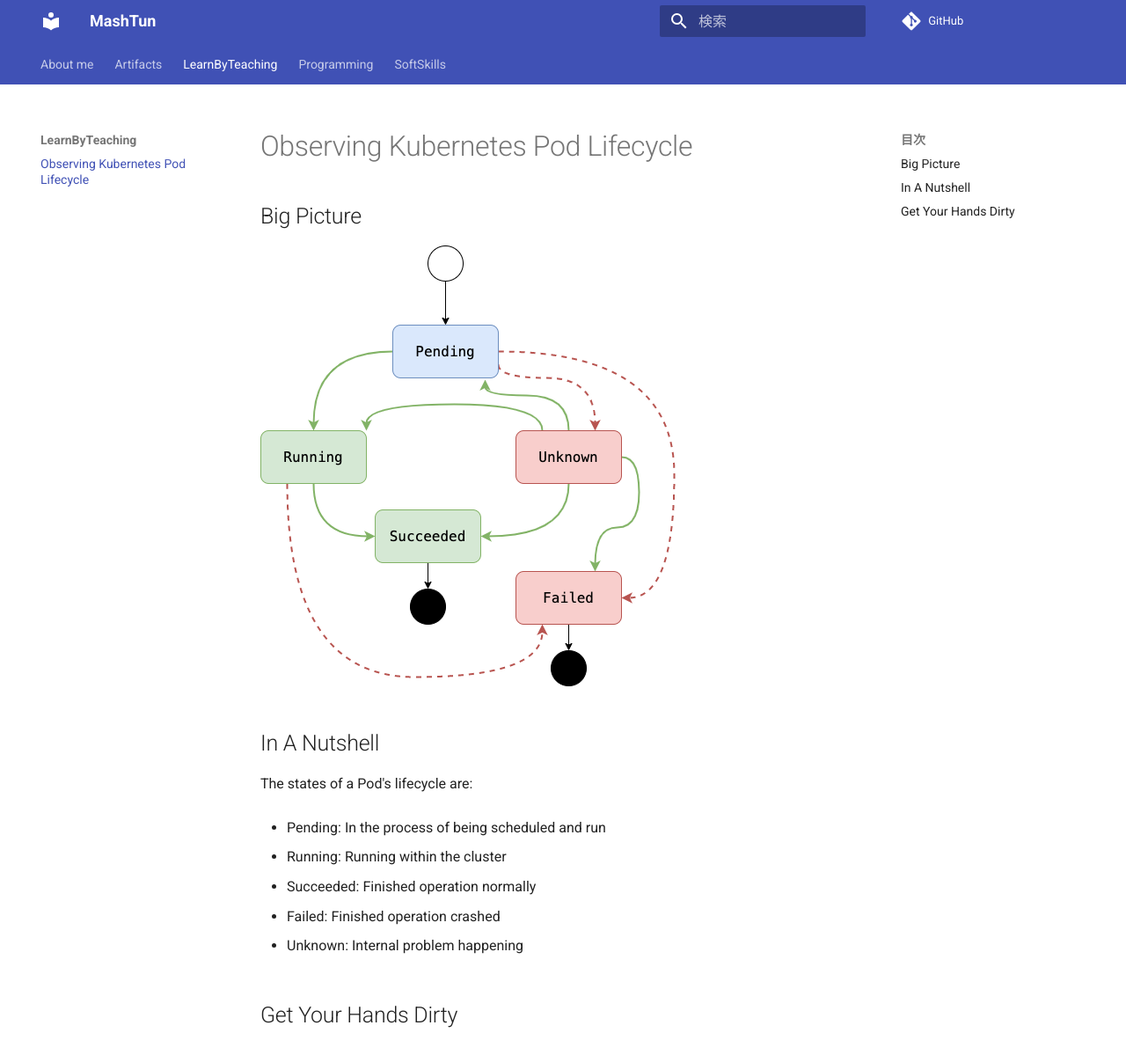
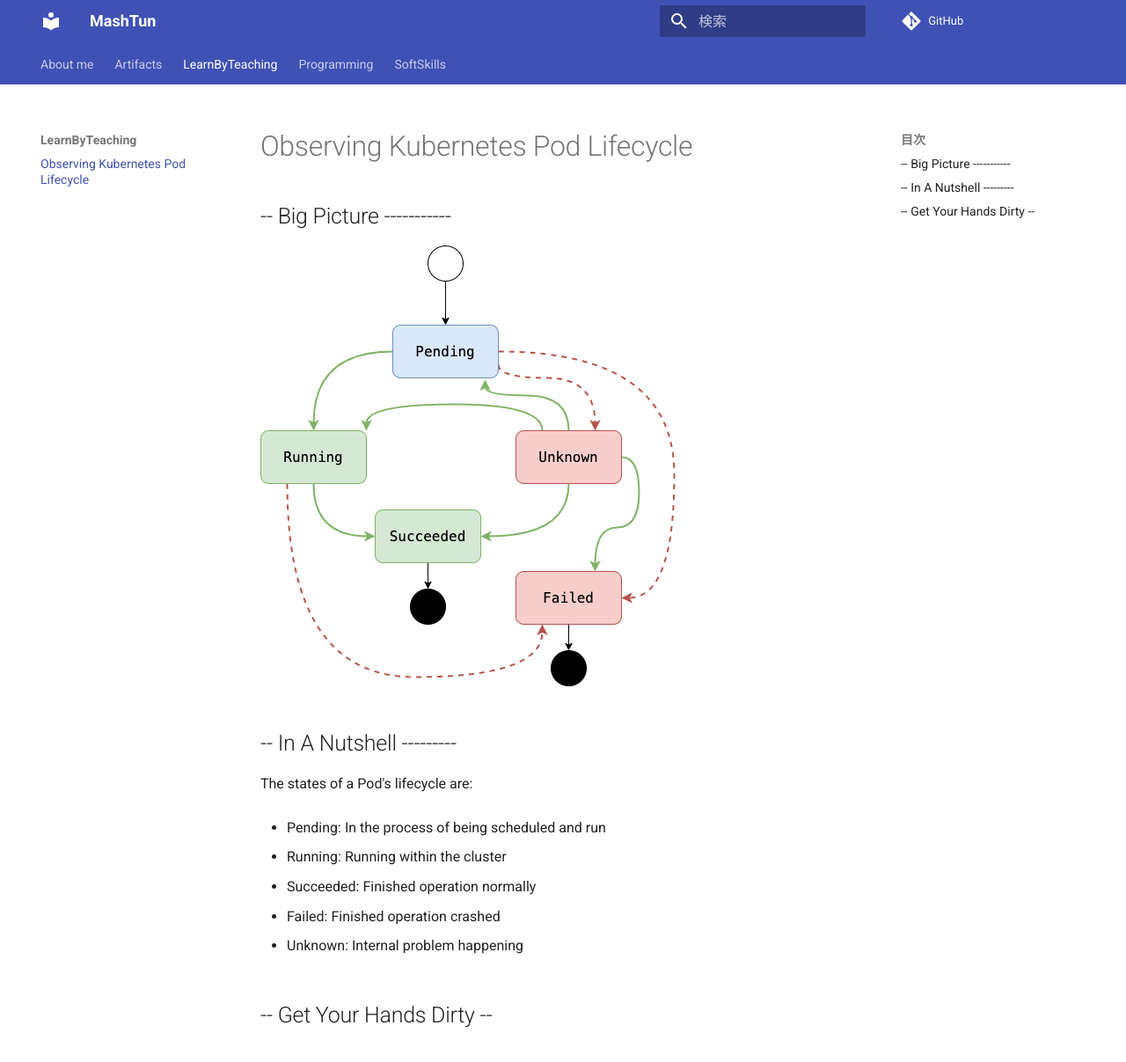
Before and after one commit to ptux/mashtun, an MkDocs documentation site: the page built from docs/LearnByTeaching/pod-lifecycle.md, in a window 1280 px wide and 1400 px high. Shown: the top 1207 px of the window at 88% size. Built offline with MkDocs 1.6.1 and Material for MkDocs 9.7.7, drawn with Linux system fonts in a browser that asks for light colours; a script that is not in the unit is left out; comment, search, counter and statistics services are not loaded.

Commit message:
update style

```diff
--- a/docs/LearnByTeaching/pod-lifecycle.md
+++ b/docs/LearnByTeaching/pod-lifecycle.md
@@ -1,12 +1,12 @@
 # Observing Kubernetes Pod Lifecycle
 
 
-## Big Picture
+## -- Big Picture -----------
 
 ![img](pod-lifecycle.png)
 
 
-## In A Nutshell
+## -- In A Nutshell ---------
 
 The states of a Pod's lifecycle are:
 
@@ -20,7 +20,7 @@ The states of a Pod's lifecycle are:
 
 - Unknown: Internal problem happening
 
-## Get Your Hands Dirty
+## -- Get Your Hands Dirty --
 
 <script src="//katacoda.com/embed.js"></script>
 
```
